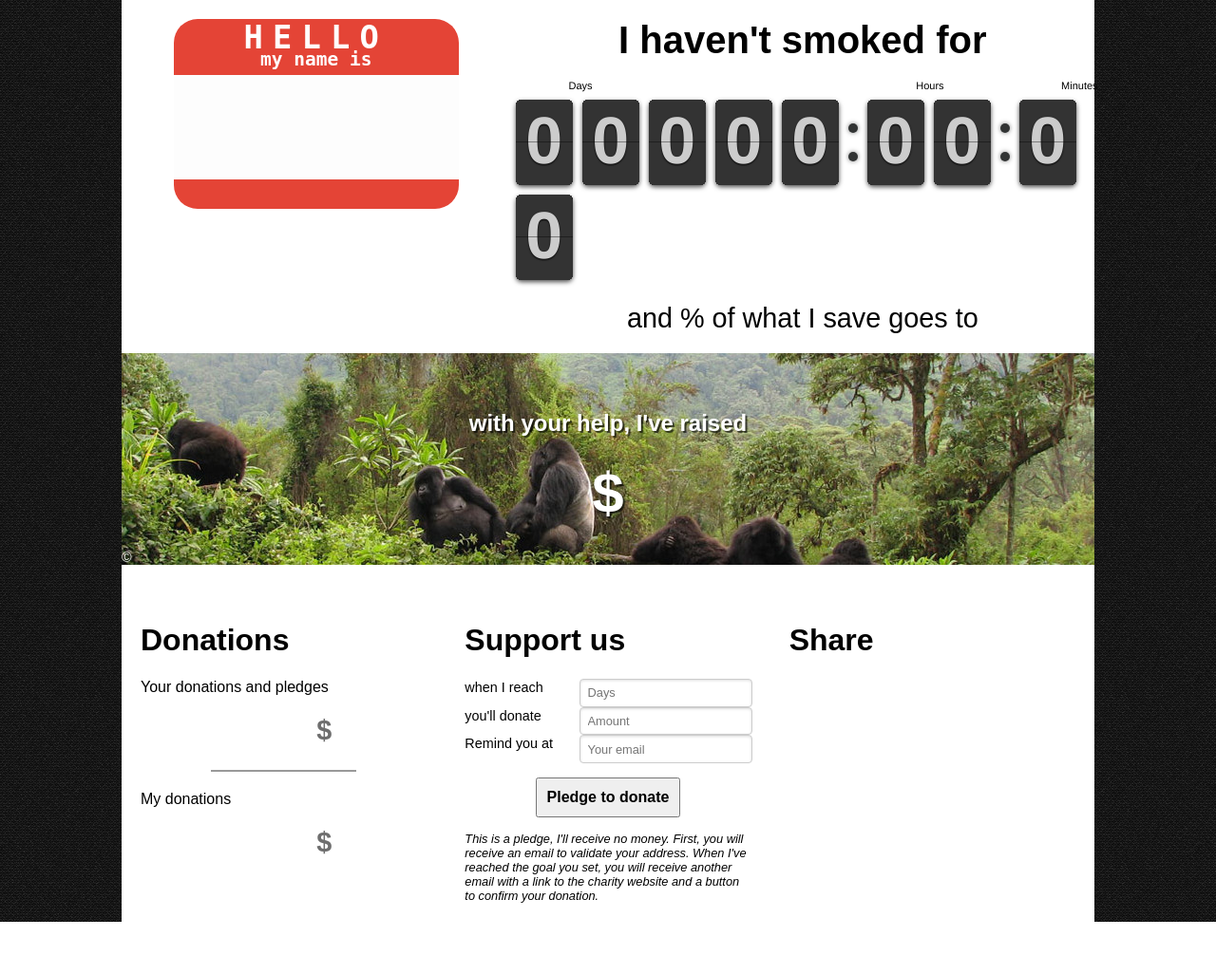
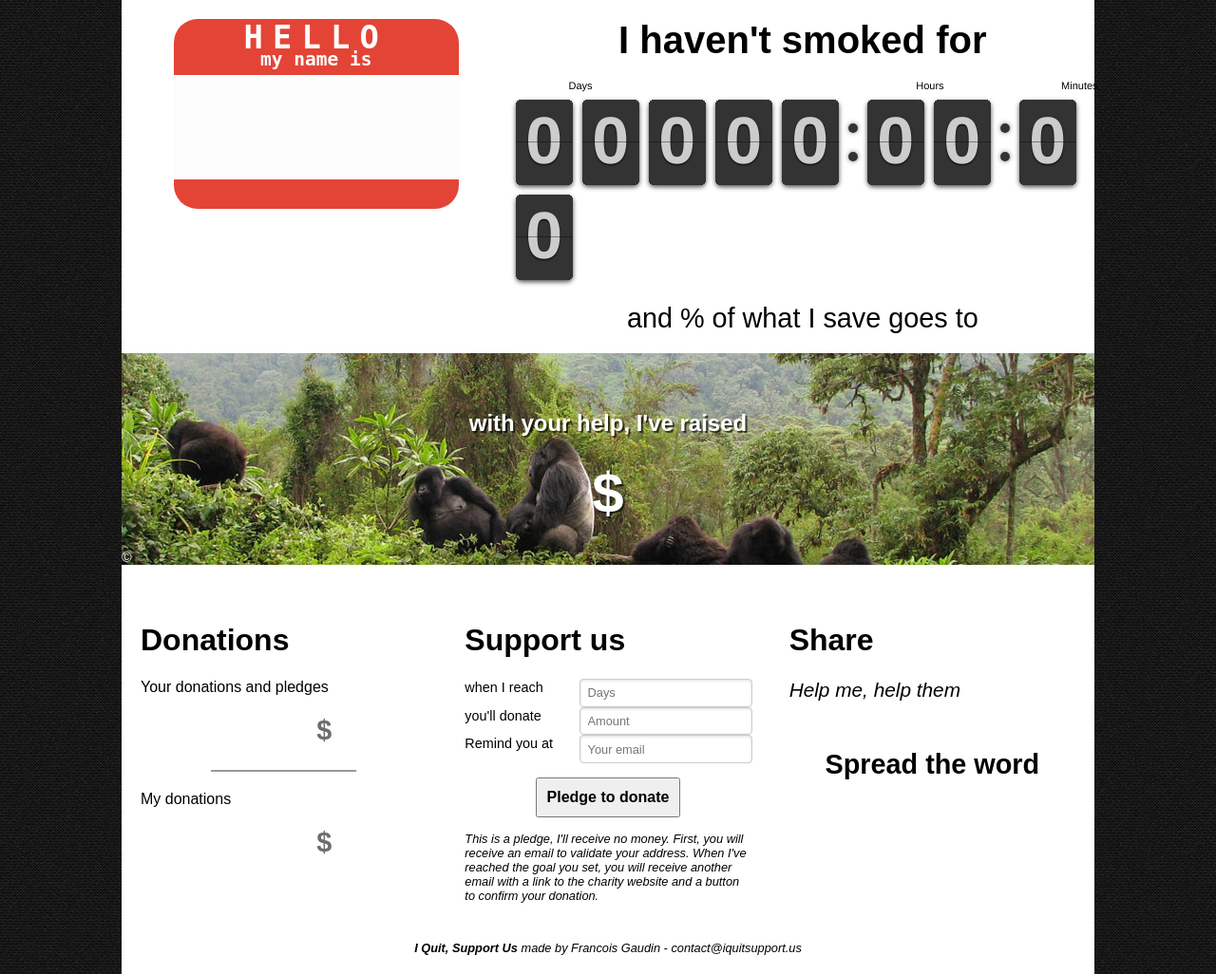
Before and after one commit to fgaudin/helpmequit, a Django app: template src/iquitsupportit/quitter/templates/index.html in a window 1280 px wide. Shown: the whole page at 95% size. Before the commit the page ends 971 px from the top, so only its background shows below. Run offline with Django 3.2, Linux system fonts and the light colour scheme; the template is opened without the code that fills it: values that come from a table or form of the project are taken from there, others are empty; parts of the project's set-up code (start-up, migrations or seed data) failed here and were passed over.

Commit message:
Footer and share box

```diff
--- a/src/iquitsupportit/quitter/templates/index.html
+++ b/src/iquitsupportit/quitter/templates/index.html
@@ -99,6 +99,8 @@
     <div class="pure-u-1-3">
         <div id="info-box">
             <h1>Share</h1>
+            <div id="help">Help me, help them</div>
+            <div id="spread">Spread the word</div>
             <div id="share-buttons">
                 <span class='st_facebook_large' displayText='Facebook'></span>
                 <span class='st_twitter_large' displayText='Tweet'></span>
--- a/src/iquitsupportit/static/css/style.css
+++ b/src/iquitsupportit/static/css/style.css
@@ -35,6 +35,13 @@
     color: white;
     text-shadow: 0 1px 1px rgba(0, 0, 0, 0.2);
     background: rgb(28, 184, 65); /* this is a green */
+}
+
+#footer {
+    margin-top: 40px;
+    font-style: italic;
+    font-size: 0.8em;
+    text-align: center;
 }
 
 /* HELLO BOX */
@@ -192,12 +199,23 @@
 }
 /* END DONATIONS BOX*/
 
-/* INFO BOX */
+/* SHARE BOX */
 #info-box {
     margin: 0 20px;
 }
-/* END INFO BOX*/
+#help {
+    font-size: 1.3em;
+    font-style: italic;
+    margin-bottom: 50px;
+}
+#spread {
+    font-size: 1.8em;
+    text-align: center;
+    margin-bottom: 40px;
+    font-weight: bold;
+}
 
 #share-buttons {
     text-align: center;
 }
+/* END SHARE BOX*/
--- a/src/iquitsupportit/templates/base.html
+++ b/src/iquitsupportit/templates/base.html
@@ -22,6 +22,13 @@
         {% endif %}
         {% block content %}
         {% endblock %}
+        <div class="pure-g-r">
+            <div class="pure-u-1">
+                <div id="footer">
+                    <strong>I Quit, Support Us</strong> made by Francois Gaudin - contact@iquitsupport.us
+                </div>
+            </div>
+        </div>
         </div>
     </body>
 </html>
```
